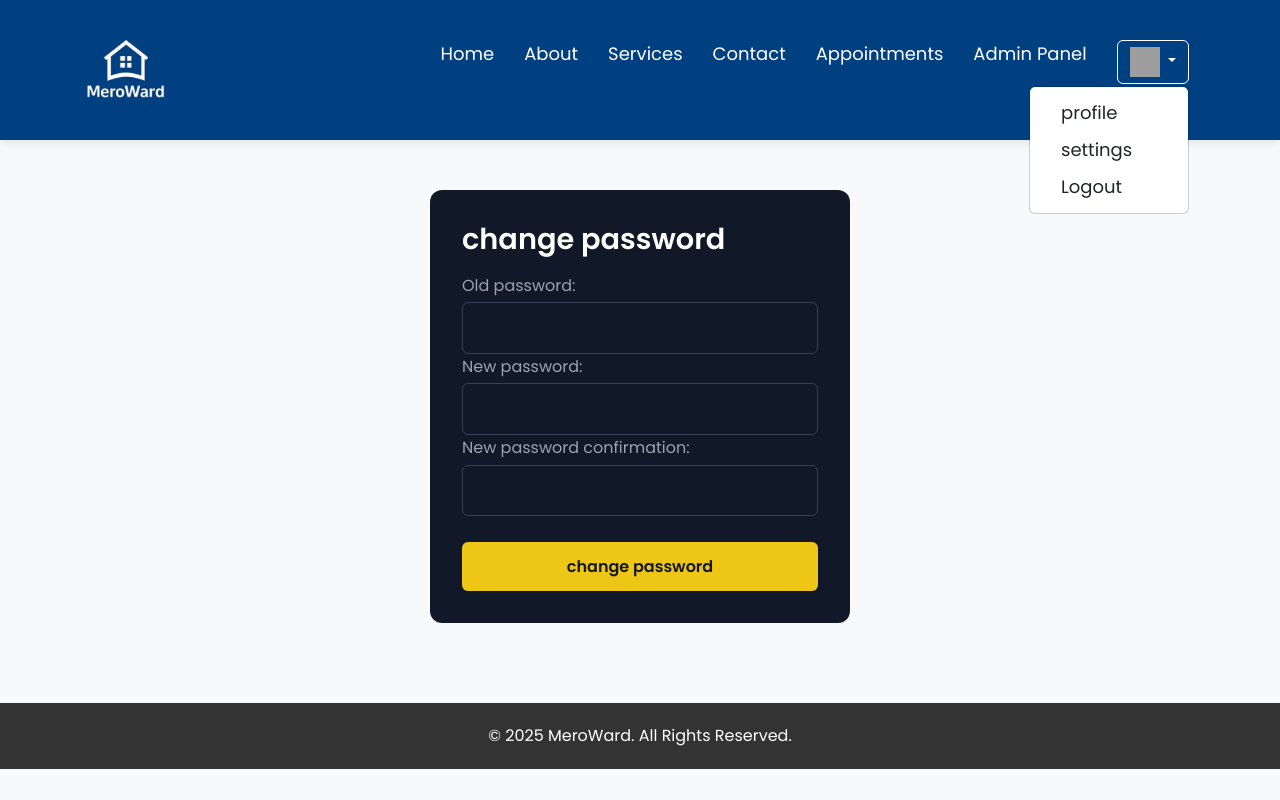
After one commit to saraswoti2024/MeroWard, a Django app: page /change_password/ in a window 1280 px wide, after a click that opens the changed part. The commit adds this page. Run offline with Django 5.2, Linux system fonts and the light colour scheme; the visitor is signed in with stand-in values (Sample User, id 1); grey boxes are pictures that could not be loaded.

Commit message:
change_password/settingspage_edit

```diff
--- /dev/null
+++ b/myapp/templates/auth/change_password.html
@@ -0,0 +1,89 @@
+{% extends "common.html" %}
+{% block content %}
+{% load static %}
+<!DOCTYPE html>
+<html lang="en">
+<head>
+    <meta charset="UTF-8">
+    <meta name="viewport" content="width=device-width, initial-scale=1.0">
+    <title>Document</title>
+
+    <style>
+
+.main{
+    height: auto;
+    display: flex;
+    justify-content: center;
+    align-items: center;
+    margin-bottom: 80px;
+    padding-bottom: 50px;
+}
+
+form{
+    position: relative;
+    top: 50px;
+    width: 420px;
+    border-radius: 0.75rem;
+    background-color: rgba(17, 24, 39, 1);
+    padding: 2rem;
+    color: rgba(243, 244, 246, 1);
+  }
+
+
+
+  .input-group {
+    margin-top: 0.25rem;
+    font-size: 0.875rem;
+    line-height: 1.25rem;
+  }
+
+  label {
+    display: block;
+    color: rgba(156, 163, 175, 1);
+    margin-bottom: 4px;
+  }
+
+  input {
+    width: 100%;
+    border-radius: 0.375rem;
+    border: 1px solid rgba(55, 65, 81, 1);
+    outline: 0;
+    background-color: rgba(17, 24, 39, 1);
+    padding: 0.75rem 1rem;
+    color: rgba(243, 244, 246, 1);
+  }
+
+   input:focus {
+    border-color: rgb(238, 198, 21);
+  }
+
+
+  input[type='submit'] {
+    display: block;
+    width: 100%;
+    background-color: rgb(238, 198, 21);
+    padding: 0.75rem;
+    text-align: center;
+    color: rgba(17, 24, 39, 1);
+    border: none;
+    border-radius: 0.375rem;
+    font-weight: 600;
+  }
+    </style>
+</head>
+
+<body>
+    <div class="main">
+    <form action="" method="post">
+        <h2 class="text-white mb-2 pb-2">change password</h2>
+        {% csrf_token %}
+        {% for fm in form  %}
+        {{fm.label_tag}}{{fm}}{{fm.errors | striptags}}
+        {% endfor %}
+        <br><br>
+        <input type="submit" value="change password">
+    </form>
+</div>
+</body>
+</html>
+{% endblock content %}
--- a/myapp/templates/common.html
+++ b/myapp/templates/common.html
@@ -47,6 +47,7 @@
               </button>
               <ul class="dropdown-menu dropdown-menu-end">
                 <li><a href="{% url 'profile_dashboard' %}"><button class="dropdown-item" type="button">profile</button></a></li>
+                <li><a href="{% url 'settings' %}"><button class="dropdown-item" type="button">settings</button></a></li>
                 <li><a href="{% url 'log_out' %}"><button class="dropdown-item" type="button">Logout</button></a></li>
               </ul>
             </div>
--- a/myapp/templates/profile/profile_dashboard.html
+++ b/myapp/templates/profile/profile_dashboard.html
@@ -23,8 +23,6 @@
                 <p><strong>Username:</strong> {{ request.user.username }}</p>
                 <p><strong>Bio:</strong>hello</p>
                 <p><strong>Email:</strong> {{ request.user.email }}</p>
-
-                <div><a href="#" class="btn btn-danger">Edit</a></div>
                 <!-- <a href="{% url 'log_out' %}" class="btn btn-danger">Logout</a> -->
             </div>
         </div>
--- a/myapp/urls.py
+++ b/myapp/urls.py
@@ -22,4 +22,8 @@ urlpatterns = [
     path('password_reset_confirm/<uidb64>/<token>/',auth_views.PasswordResetConfirmView.as_view(template_name = "auth/password_reset_confirm.html"), name='password_reset_confirm'),
     path('password_reset_complete/', auth_views.PasswordResetCompleteView.as_view(template_name = "auth/password_reset_complete.html"), name='password_reset_complete'),
     #for forgot password when password is not known end
+
+    #change password
+    path('change_password/',change_password,name="change_password"),
+    path('settings/',settings,name="settings"),
 ]
--- a/myapp/views.py
+++ b/myapp/views.py
@@ -9,6 +9,7 @@ from django.contrib.auth.models import User
 from django.contrib.auth import authenticate,login,logout
 from django.contrib.auth.password_validation import validate_password
 from django.contrib.auth.decorators import login_required
+from django.contrib.auth.forms import PasswordChangeForm
 import re
 
 # Create your views here.
@@ -135,3 +136,16 @@ def log_out(request):
 
 def profile_dashboard(request):
     return render(request,'profile/profile_dashboard.html')
+
+@login_required(login_url='log_in')
+def change_password(request):
+    form = PasswordChangeForm(user=request.user)
+    if request.method=='POST':
+        form = PasswordChangeForm(user=request.user,data=request.POST)
+        if form.is_valid():
+            form.save()
+            return redirect('log_in')
+    return render(request,'auth/change_password.html',{'form':form})
+
+def settings(request):
+    return render(request,'auth/settings.html')
```
Also changed, not shown: myapp/templates/auth/settings.html (added, +68 -0 lines).
